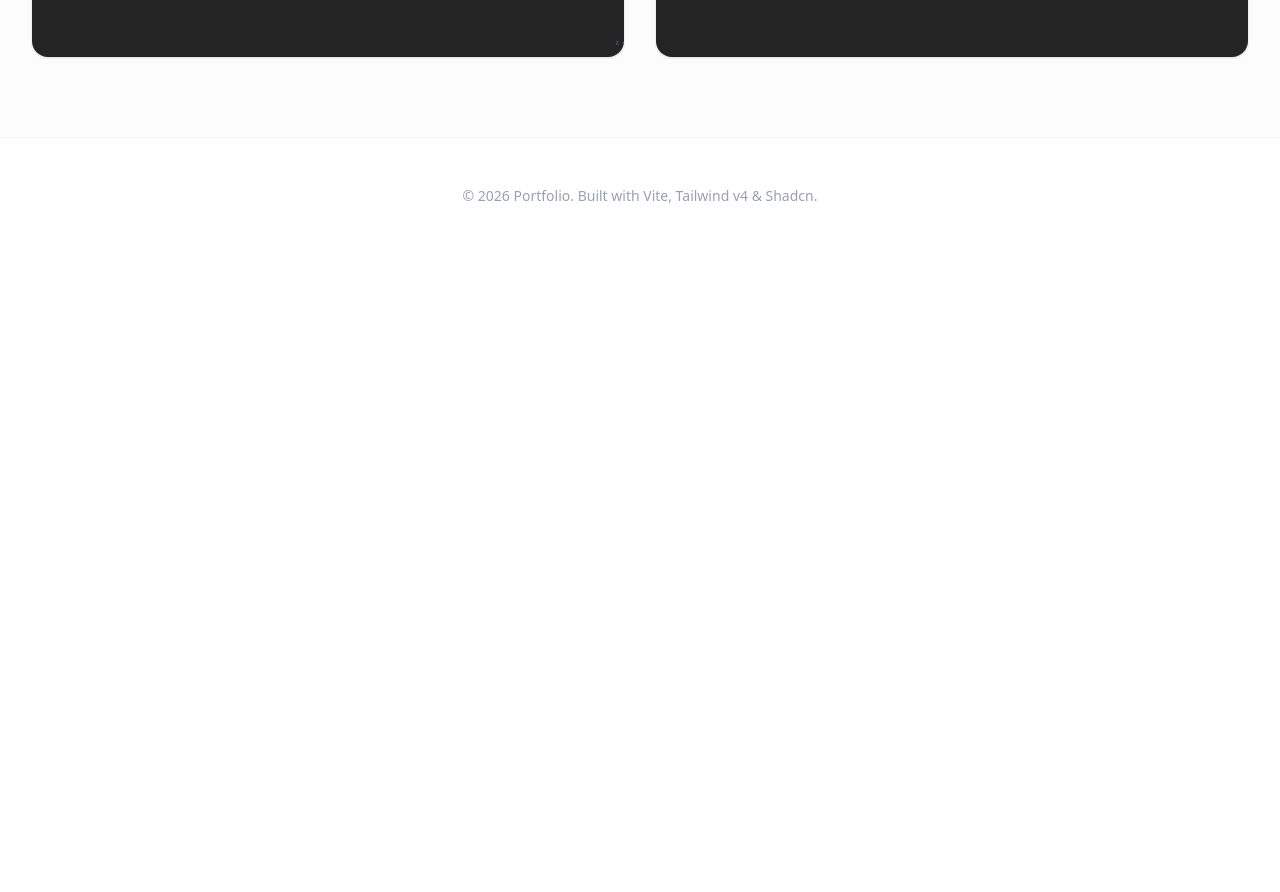
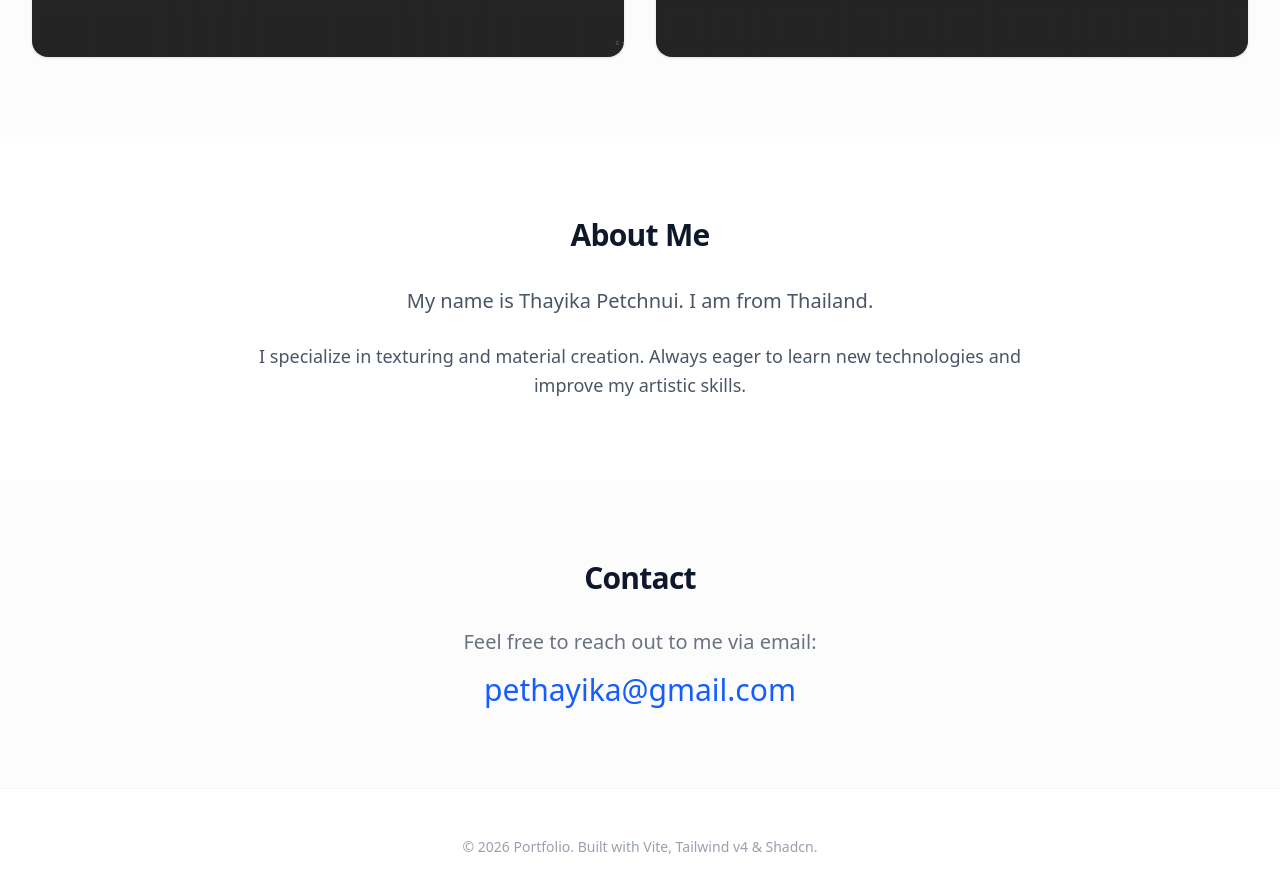
Before and after one commit to ThayikaPetchnui/thayika-portfolio-website, a React (Vite) app in the folder portfolio-website/: page / in a window 1280 px wide. Shown: the part 1660-2552 px from the top of the page. Before the commit the page ends 1914 px from the top, so only its background shows below. Built offline with nearby package versions, Linux system fonts and the light colour scheme.

Commit message:
Feat: Add About and Contact sections
- Added About and Contact sections to the website.
- Added navigation links to these sections in the Navbar.
- Changed button links to use anchor links.

```diff
--- a/portfolio-website/src/App.tsx
+++ b/portfolio-website/src/App.tsx
@@ -29,18 +29,18 @@ function App() {
             Specialized in photorealistic texturing and material creation using Substance Painter.
           </p>
           <div className="flex justify-center gap-4">
-            <Button size="lg" className="rounded-full text-base">
-              View Projects
+            <Button size="lg" className="rounded-full text-base" asChild>
+              <a href="#work">View Projects</a>
             </Button>
-            <Button size="lg" variant="outline" className="rounded-full text-base">
-              Contact Me
+            <Button size="lg" variant="outline" className="rounded-full text-base" asChild>
+              <a href="#contact">Contact Me</a>
             </Button>
           </div>
         </div>
       </section>
 
       {/* GALLERY SECTION */}
-      <section className="py-20 bg-gray-50/50">
+      <section id="work" className="py-20 bg-gray-50/50">
         <div className="container mx-auto px-4 md:px-8">
           <div className="flex items-center justify-between mb-12">
             <h2 className="text-2xl font-semibold tracking-tight">Selected Works</h2>
@@ -71,6 +71,40 @@ function App() {
         </div>
       </section>
 
+      {/* ABOUT SECTION */}
+      <section id="about" className="py-20 px-4">
+        <div className="container mx-auto max-w-3xl text-center">
+          <h2 className="text-3xl font-semibold tracking-tight mb-8">About Me</h2>
+          <div className="prose prose-lg mx-auto text-gray-600">
+            <p className="text-xl leading-relaxed mb-6">
+              My name is Thayika Petchnui. I am from Thailand.
+            </p>
+            <p className="text-lg leading-relaxed">
+              I specialize in texturing and material creation.
+              Always eager to learn new technologies and improve my artistic skills.
+            </p>
+          </div>
+        </div>
+      </section>
+
+      {/* CONTACT SECTION */}
+      <section id="contact" className="py-20 bg-gray-50/50">
+        <div className="container mx-auto max-w-3xl text-center px-4">
+          <h2 className="text-3xl font-semibold tracking-tight mb-8">Contact</h2>
+          <div className="flex flex-col items-center justify-center gap-4">
+            <p className="text-xl text-gray-500">
+              Feel free to reach out to me via email:
+            </p>
+            <a
+              href="mailto:pethayika@gmail.com"
+              className="text-2xl md:text-3xl font-medium text-blue-600 hover:text-blue-800 hover:underline transition-colors"
+            >
+              pethayika@gmail.com
+            </a>
+          </div>
+        </div>
+      </section>
+
       {/* FOOTER */}
       <footer className="py-12 border-t border-gray-100">
         <div className="container mx-auto px-4 text-center text-gray-400 text-sm">
--- a/portfolio-website/src/components/Navbar.tsx
+++ b/portfolio-website/src/components/Navbar.tsx
@@ -6,9 +6,9 @@ export function Navbar() {
       <div className="container flex h-14 items-center justify-between px-4 md:px-8">
         <div className="text-sm font-semibold tracking-tight">PORTFOLIO</div>
         <div className="flex gap-4 text-sm text-muted-foreground">
-          <a href="#" className="hover:text-primary transition-colors">Work</a>
-          <a href="#" className="hover:text-primary transition-colors">About</a>
-          <a href="#" className="hover:text-primary transition-colors">Contact</a>
+          <a href="#work" className="hover:text-primary transition-colors">Work</a>
+          <a href="#about" className="hover:text-primary transition-colors">About</a>
+          <a href="#contact" className="hover:text-primary transition-colors">Contact</a>
         </div>
       </div>
     </nav>
```
